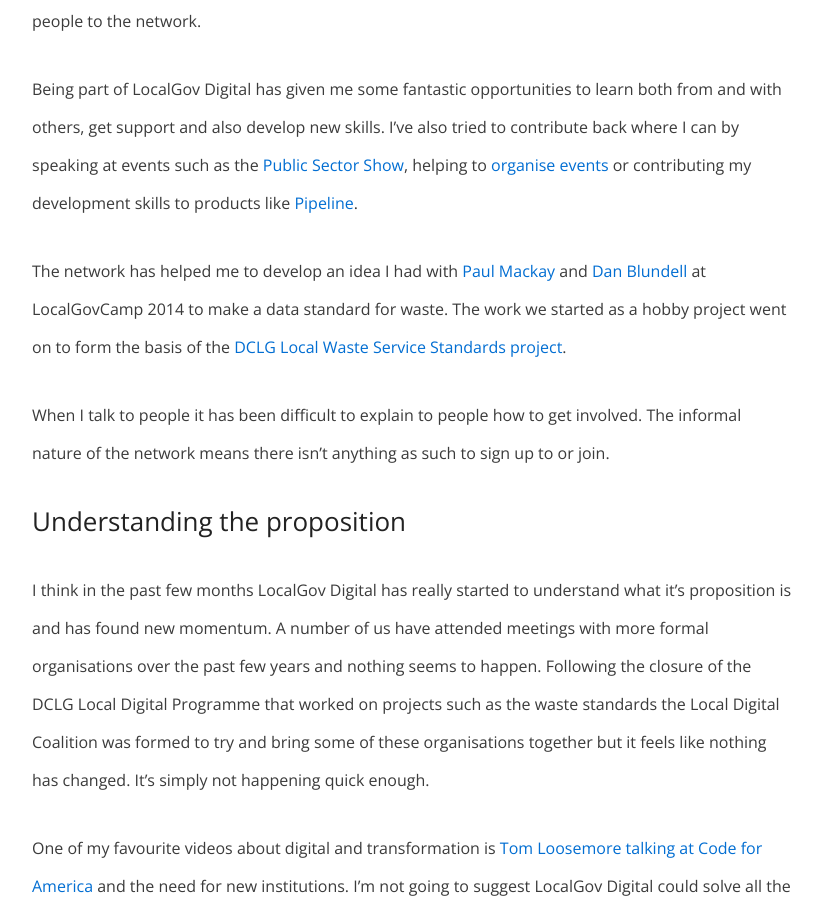
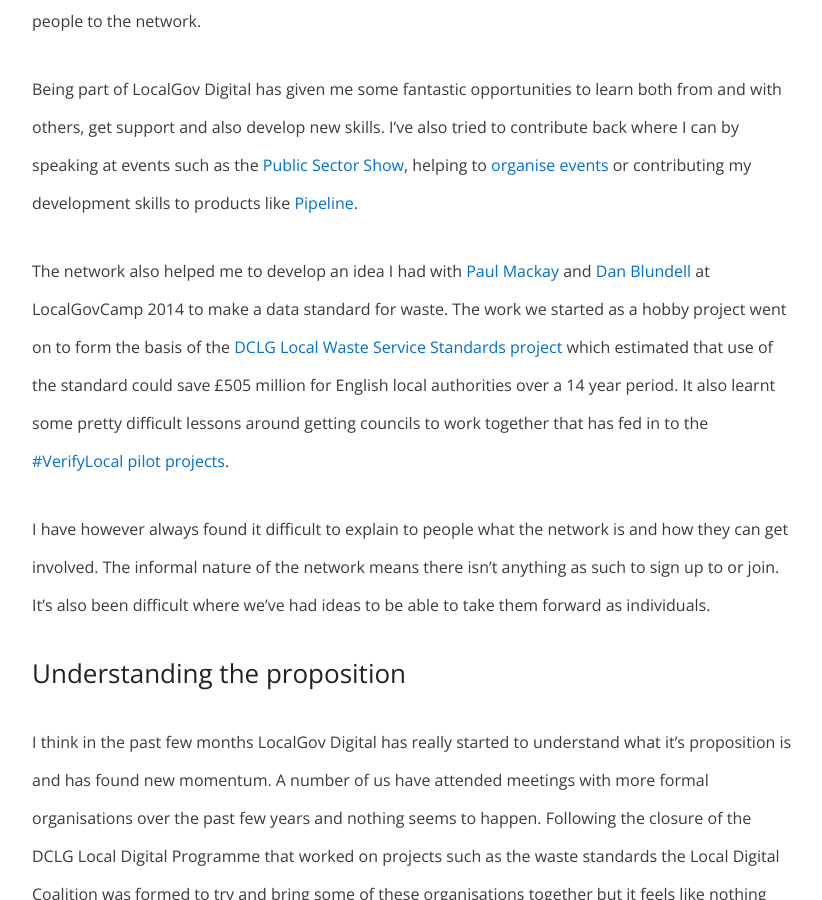
Before and after one commit to BforBen/bforben.github.io, a Jekyll site: the page built from _posts/2016-11-10-a-new-phase-for-localgov-digital.md, in a window 1280 px wide and 900 px high, scrolled down 1063 px. Shown: the whole window, without its empty margins (228-1050 px from the left). Built offline with Jekyll 4.4.1, drawn with Linux system fonts in a browser that asks for light colours; nearby versions of some CDN libraries; comment, search, counter and statistics services are not loaded.

Commit message:
Update 2016-11-10-a-new-phase-for-localgov-digital.md

```diff
--- a/_posts/2016-11-10-a-new-phase-for-localgov-digital.md
+++ b/_posts/2016-11-10-a-new-phase-for-localgov-digital.md
@@ -17,9 +17,9 @@
 
 Being part of LocalGov Digital has given me some fantastic opportunities to learn both from and with others, get support and also develop new skills. I've also tried to contribute back where I can by speaking at events such as the [Public Sector Show](http://www.psshow.co.uk), helping to [organise events](http://localgovdigital.info/news/localgov-digital-makers-meet-up/) or contributing my development skills to products like [Pipeline](http://pipeline.localgovdigital.info/).
 
-The network has helped me to develop an idea I had with [Paul Mackay](http://www.folklabs.com/about-us/paul-mackay/) and [Dan Blundell](https://www.danblundell.com/) at LocalGovCamp 2014 to make a data standard for waste. The work we started as a hobby project went on to form the basis of the [DCLG Local Waste Service Standards project](http://www.localdigitalcoalition.uk/product/local-waste-service-standards-project/).
+The network also helped me to develop an idea I had with [Paul Mackay](http://www.folklabs.com/about-us/paul-mackay/) and [Dan Blundell](https://www.danblundell.com/) at LocalGovCamp 2014 to make a data standard for waste. The work we started as a hobby project went on to form the basis of the [DCLG Local Waste Service Standards project](http://www.localdigitalcoalition.uk/product/local-waste-service-standards-project/) which estimated that use of the standard could save £505 million for English local authorities over a 14 year period. It also learnt some pretty difficult lessons around getting councils to work together that has fed in to the [#VerifyLocal pilot projects](https://identityassurance.blog.gov.uk/2016/10/03/verifylocal-pilots-are-open-for-business/).
 
-When I talk to people it has been difficult to explain to people how to get involved. The informal nature of the network means there isn't anything as such to sign up to or join.
+I have however always found it difficult to explain to people what the network is and how they can get involved. The informal nature of the network means there isn't anything as such to sign up to or join. It's also been difficult where we've had ideas to be able to take them forward as individuals.
 
 ## Understanding the proposition
 
```
